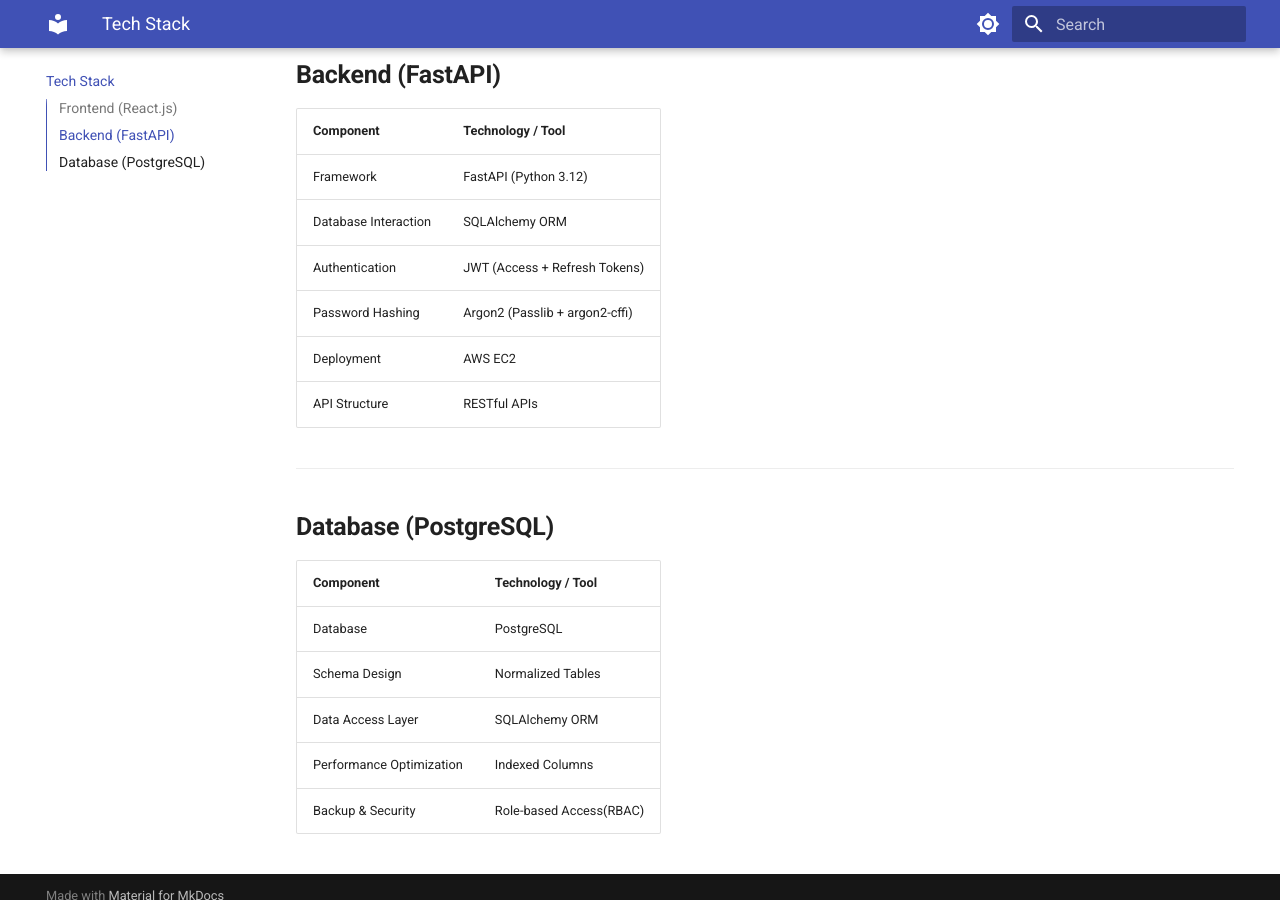
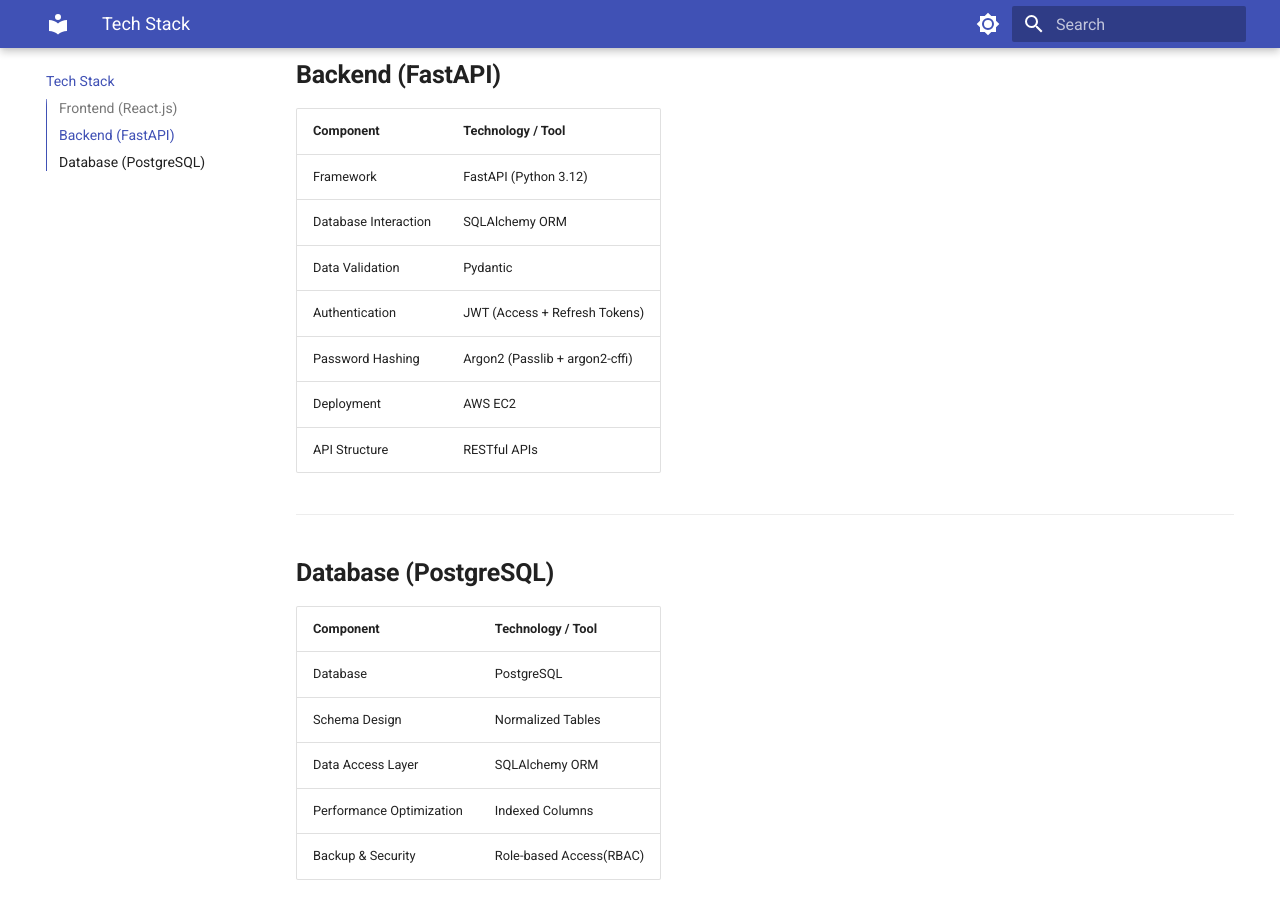
Before and after one commit to Hritik-Vj/MaidEase-Documentation, an MkDocs documentation site: the page built from docs/Tech_stack.md, in a window 1280 px wide and 900 px high, scrolled down 622 px. Built offline with MkDocs 1.6.1 and Material for MkDocs 9.7.7, drawn with Linux system fonts in a browser that asks for light colours.

```diff
--- a/docs/Tech_stack.md
+++ b/docs/Tech_stack.md
@@ -19,6 +19,7 @@
 |--------------|------------------------|
 | Framework | FastAPI (Python 3.12) |
 | Database Interaction | SQLAlchemy ORM |
+| Data Validation | Pydantic |
 | Authentication | JWT (Access + Refresh Tokens) |
 | Password Hashing | Argon2 (Passlib + argon2-cffi) |
 | Deployment | AWS EC2 |
```
Also changed, not shown: site/404.html, site/AWS_Arch_Diagram.png, site/Auth_flow.png, site/Authentication/index.html, site/Error_handling/index.html, site/Functional_flow/index.html, site/L1DFD.png, site/Schema design and Data Flow Diagram/index.html, site/Tech_stack/index.html, site/Use_cases/index.html, site/index.html, site/search/search_index.json, site/sitemap.xml, 3 other files.
